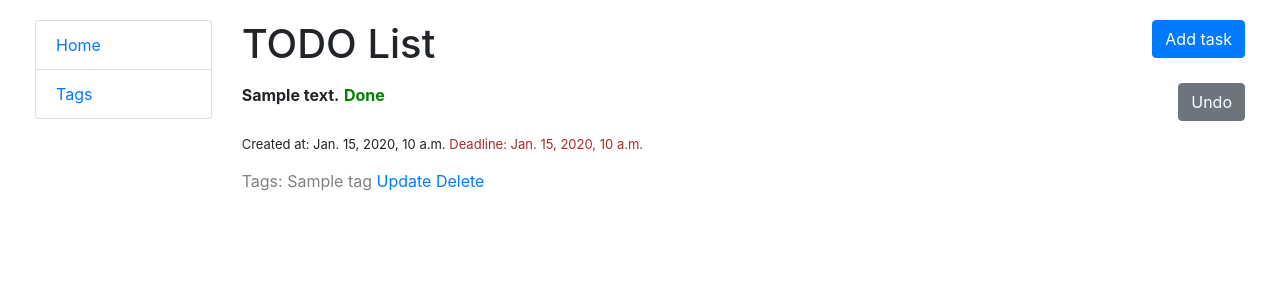
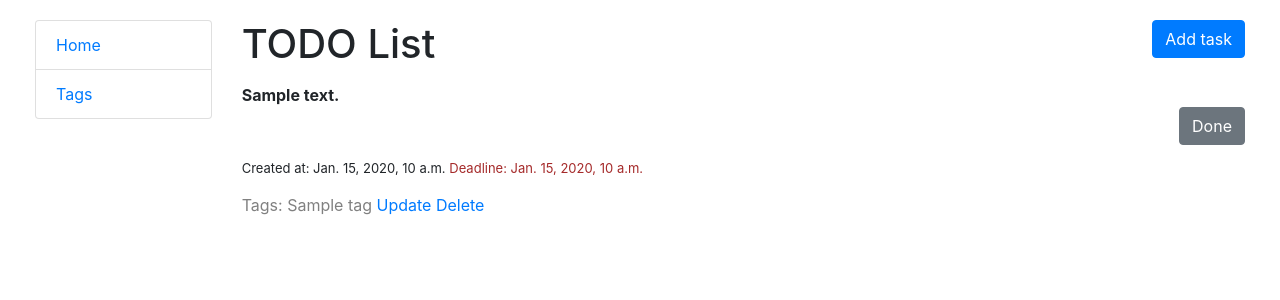
Before and after one commit to natalie-goriela/to-do-list, a Django app: page / in a window 1280 px wide. Shown: the top 300 px of the page. Run offline with Django 4.2, Linux system fonts and the light colour scheme; tables that the repository leaves empty hold one stand-in row (values such as "Sample post").

Commit message:
Amend Complete/Undo buttons in index.html

```diff
--- a/templates/task_manager/index.html
+++ b/templates/task_manager/index.html
@@ -15,15 +15,15 @@
         <li class="task">
           <strong>{{ task.content }}</strong>
           {% if not task.is_done %}
-            <span class="not-done-task">Not done</span>
-            <a href="{% url 'task_manager:do-undo-task' pk=task.pk %}" class="btn btn-success link-to-page">
-              Complete
-            </a>
+            <form action="{% url 'task_manager:do-undo-task' pk=task.id %}" method="POST">
+              {% csrf_token %}
+              <button class="btn btn-success link-to-page">Complete</button>
+            </form>
           {% else %}
-            <span class="done-task">Done</span>
-            <a href="{% url 'task_manager:do-undo-task' pk=task.pk %}" class="btn btn-secondary link-to-page">
-              Undo
-            </a>
+            <form action="{% url 'task_manager:do-undo-task' pk=task.id %}" method="POST">
+              {% csrf_token %}
+              <button class="btn btn-secondary link-to-page">Done</button>
+            </form>
           {% endif %}
         </li>
         <li class="task created-at">
```
